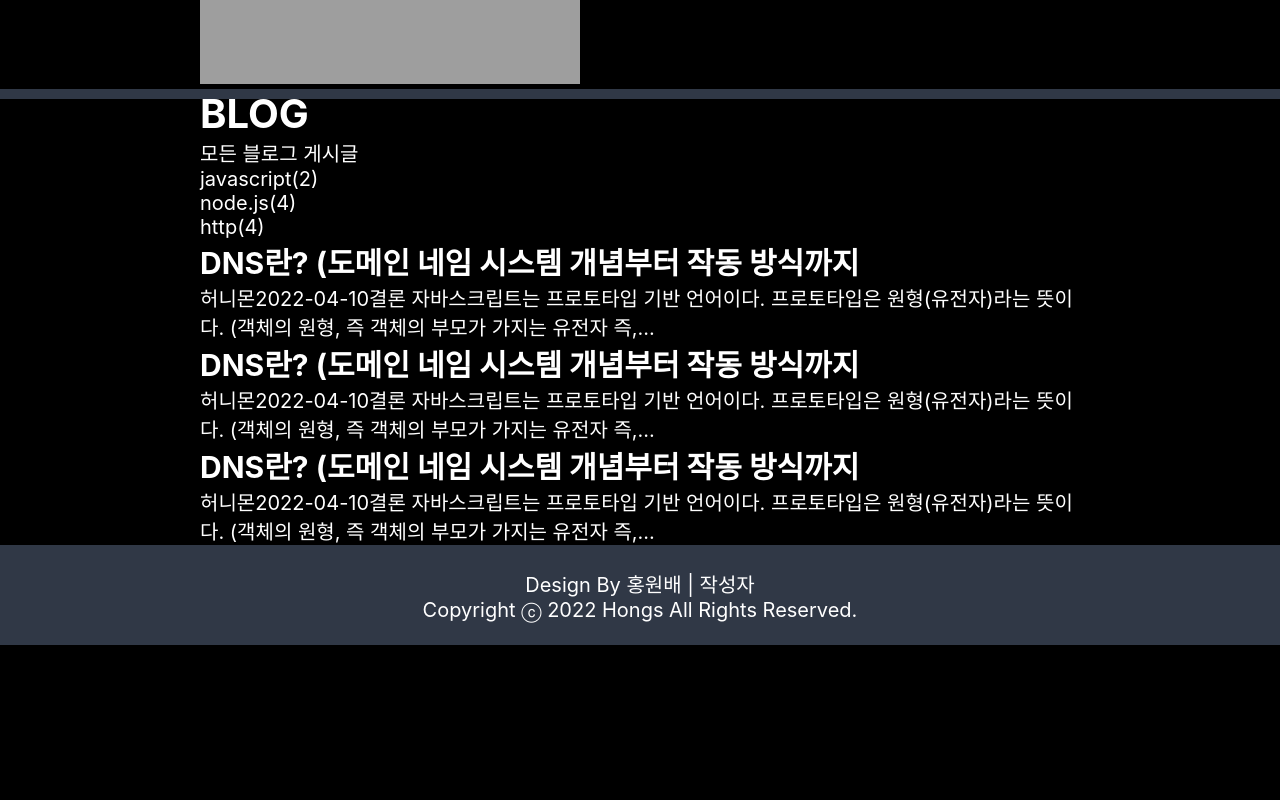
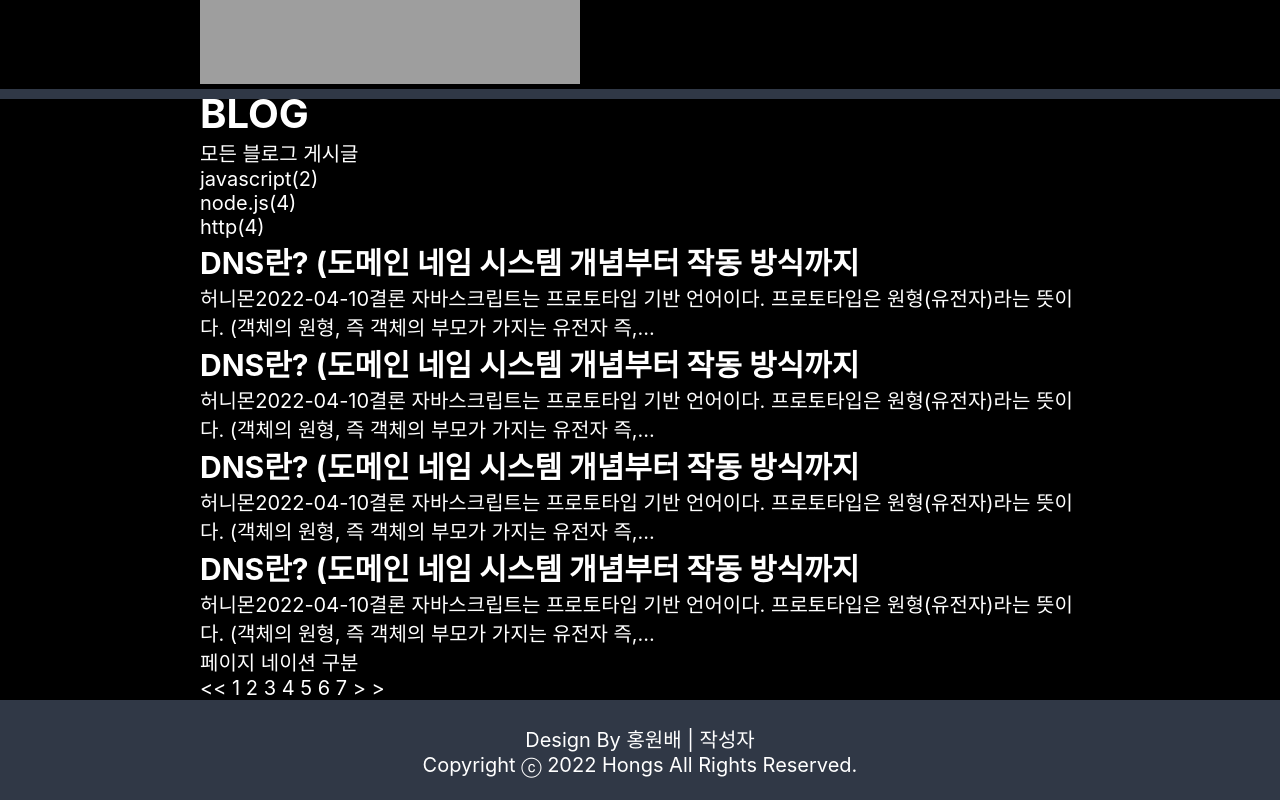
Before and after one commit to shongs27/notionBlog, a React (Create React App) app: page / in a window 1280 px wide. Shown: the part 978-1778 px from the top of the page. Before the commit the page ends 1623 px from the top, so only its background shows below. Built offline with nearby package versions, Linux system fonts and the light colour scheme; grey boxes are pictures that could not be loaded.

Commit message:
[Feat] state 관리 redux 초기 세팅

```diff
--- a/src/pages/HomePage.jsx
+++ b/src/pages/HomePage.jsx
@@ -3,47 +3,24 @@ import styles from './HomePage.module.scss';
 import MainDoor from '../components/MainDoor';
 import { homeIntro } from '../fixture/posts';
 import TagPosts from '../commons/TagPosts';
+import { useSelector } from 'react-redux';
 
 export default function HomePage() {
-  const postsTags = [
-    { tag: 'javascript', count: 2 },
-    { tag: 'node.js', count: 4 },
-    { tag: 'http', count: 4 },
-  ];
-  const posts = [
-    {
-      title: 'DNS란? (도메인 네임 시스템 개념부터 작동 방식까지',
-      writer: '허니몬',
-      date: '2022-04-10',
-      tags: ['CS', '아무거나'],
-      contents:
-        '결론 자바스크립트는 프로토타입 기반 언어이다. 프로토타입은 원형(유전자)라는 뜻이다. (객체의 원형, 즉 객체의 부모가 가지는 유전자 즉,...',
-    },
+  const pageTags = useSelector((state) => state.pageTags);
+  const pagePosts = useSelector((state) => state.pagePosts);
 
-    {
-      title: 'DNS란? (도메인 네임 시스템 개념부터 작동 방식까지',
-      writer: '허니몬',
-      date: '2022-04-10',
-      tags: ['http', 'love'],
-      contents:
-        '결론 자바스크립트는 프로토타입 기반 언어이다. 프로토타입은 원형(유전자)라는 뜻이다. (객체의 원형, 즉 객체의 부모가 가지는 유전자 즉,...',
-    },
-    {
-      title: 'DNS란? (도메인 네임 시스템 개념부터 작동 방식까지',
-      writer: '허니몬',
-      date: '2022-04-10',
-      tags: ['아무거나'],
-      contents:
-        '결론 자바스크립트는 프로토타입 기반 언어이다. 프로토타입은 원형(유전자)라는 뜻이다. (객체의 원형, 즉 객체의 부모가 가지는 유전자 즉,...',
-    },
-  ];
   return (
     <div className={styles.container}>
       {/* Maindoor를 Layout Main에서 분리시킬까 */}
       <MainDoor />
       <div className={styles.line} />
 
-      <TagPosts intro={homeIntro} tags={postsTags} posts={posts} />
+      <TagPosts intro={homeIntro} tags={pageTags} posts={pagePosts} />
+
+      <div className="pageNation">
+        페이지 네이션 구분
+        <p>&lt;&lt; 1 2 3 4 5 6 7 &gt; &gt;</p>
+      </div>
     </div>
   );
 }
--- a/src/slice.js
+++ b/src/slice.js
@@ -3,7 +3,85 @@ import { createSlice } from '@reduxjs/toolkit';
 // import { fetchRegions } from './services/api';
 
 const initialState = {
-  regions: [],
+  // pageTags에서 count 더한거
+  pageTotalTags: 10,
+  // TagPosts를 구성하는 Tags // pageTags에서 가공해서 가져옴
+  pageTags: [
+    { tag: 'javascript', count: 2 },
+    { tag: 'node.js', count: 4 },
+    { tag: 'http', count: 4 },
+  ],
+  // TagPosts를 구성하는 posts // posts에서 잘라서 가져온다
+  pagePosts: [
+    {
+      title: 'DNS란? (도메인 네임 시스템 개념부터 작동 방식까지',
+      writer: '허니몬',
+      date: '2022-04-10',
+      tags: ['CS', '아무거나'],
+      contents:
+        '결론 자바스크립트는 프로토타입 기반 언어이다. 프로토타입은 원형(유전자)라는 뜻이다. (객체의 원형, 즉 객체의 부모가 가지는 유전자 즉,...',
+    },
+    {
+      title: 'DNS란? (도메인 네임 시스템 개념부터 작동 방식까지',
+      writer: '허니몬',
+      date: '2022-04-10',
+      tags: ['http', 'love'],
+      contents:
+        '결론 자바스크립트는 프로토타입 기반 언어이다. 프로토타입은 원형(유전자)라는 뜻이다. (객체의 원형, 즉 객체의 부모가 가지는 유전자 즉,...',
+    },
+    {
+      title: 'DNS란? (도메인 네임 시스템 개념부터 작동 방식까지',
+      writer: '허니몬',
+      date: '2022-04-10',
+      tags: ['아무거나'],
+      contents:
+        '결론 자바스크립트는 프로토타입 기반 언어이다. 프로토타입은 원형(유전자)라는 뜻이다. (객체의 원형, 즉 객체의 부모가 가지는 유전자 즉,...',
+    },
+    {
+      title: 'DNS란? (도메인 네임 시스템 개념부터 작동 방식까지',
+      writer: '허니몬',
+      date: '2022-04-10',
+      tags: ['호우', '잘생김'],
+      contents:
+        '결론 자바스크립트는 프로토타입 기반 언어이다. 프로토타입은 원형(유전자)라는 뜻이다. (객체의 원형, 즉 객체의 부모가 가지는 유전자 즉,...',
+    },
+  ],
+
+  // 다 받아온 posts
+  posts: [
+    {
+      title: 'DNS란? (도메인 네임 시스템 개념부터 작동 방식까지',
+      writer: '허니몬',
+      date: '2022-04-10',
+      tags: ['CS', '아무거나'],
+      contents:
+        '결론 자바스크립트는 프로토타입 기반 언어이다. 프로토타입은 원형(유전자)라는 뜻이다. (객체의 원형, 즉 객체의 부모가 가지는 유전자 즉,...',
+    },
+    {
+      title: 'DNS란? (도메인 네임 시스템 개념부터 작동 방식까지',
+      writer: '허니몬',
+      date: '2022-04-10',
+      tags: ['http', 'love'],
+      contents:
+        '결론 자바스크립트는 프로토타입 기반 언어이다. 프로토타입은 원형(유전자)라는 뜻이다. (객체의 원형, 즉 객체의 부모가 가지는 유전자 즉,...',
+    },
+    {
+      title: 'DNS란? (도메인 네임 시스템 개념부터 작동 방식까지',
+      writer: '허니몬',
+      date: '2022-04-10',
+      tags: ['아무거나'],
+      contents:
+        '결론 자바스크립트는 프로토타입 기반 언어이다. 프로토타입은 원형(유전자)라는 뜻이다. (객체의 원형, 즉 객체의 부모가 가지는 유전자 즉,...',
+    },
+    {
+      title: 'DNS란? (도메인 네임 시스템 개념부터 작동 방식까지',
+      writer: '허니몬',
+      date: '2022-04-10',
+      tags: ['호우', '잘생김'],
+      contents:
+        '결론 자바스크립트는 프로토타입 기반 언어이다. 프로토타입은 원형(유전자)라는 뜻이다. (객체의 원형, 즉 객체의 부모가 가지는 유전자 즉,...',
+    },
+  ],
 };
 
 const reducers = {
```
